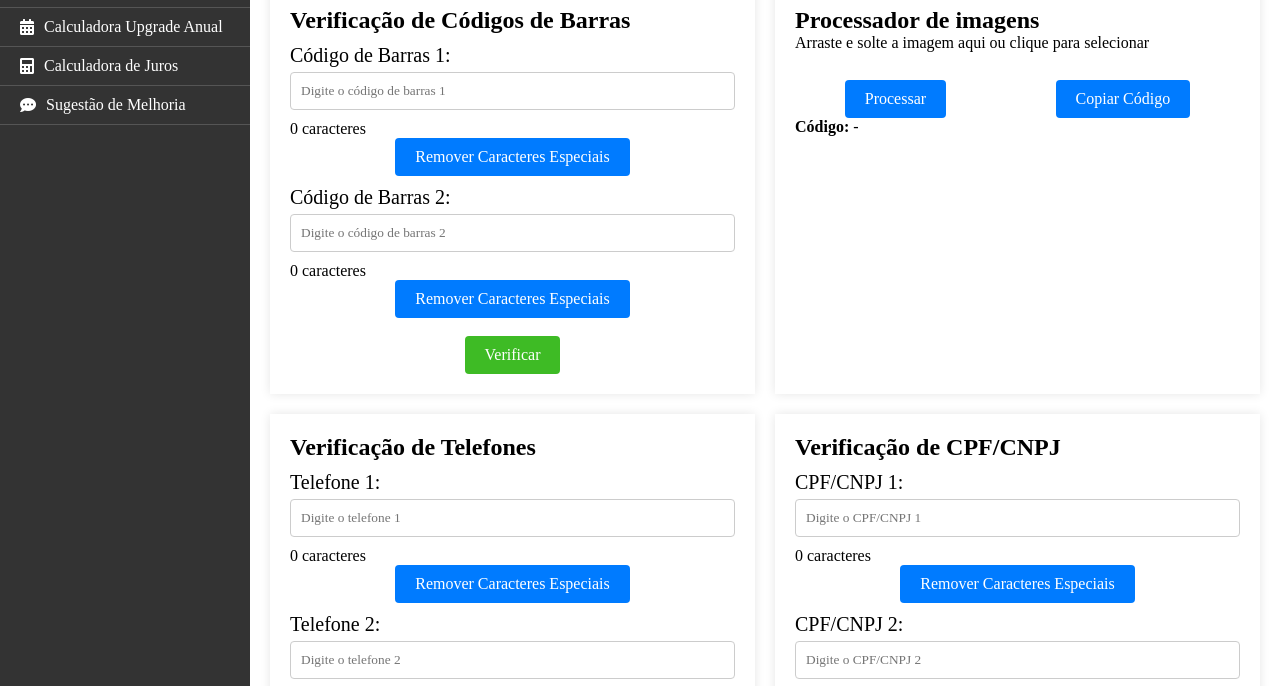
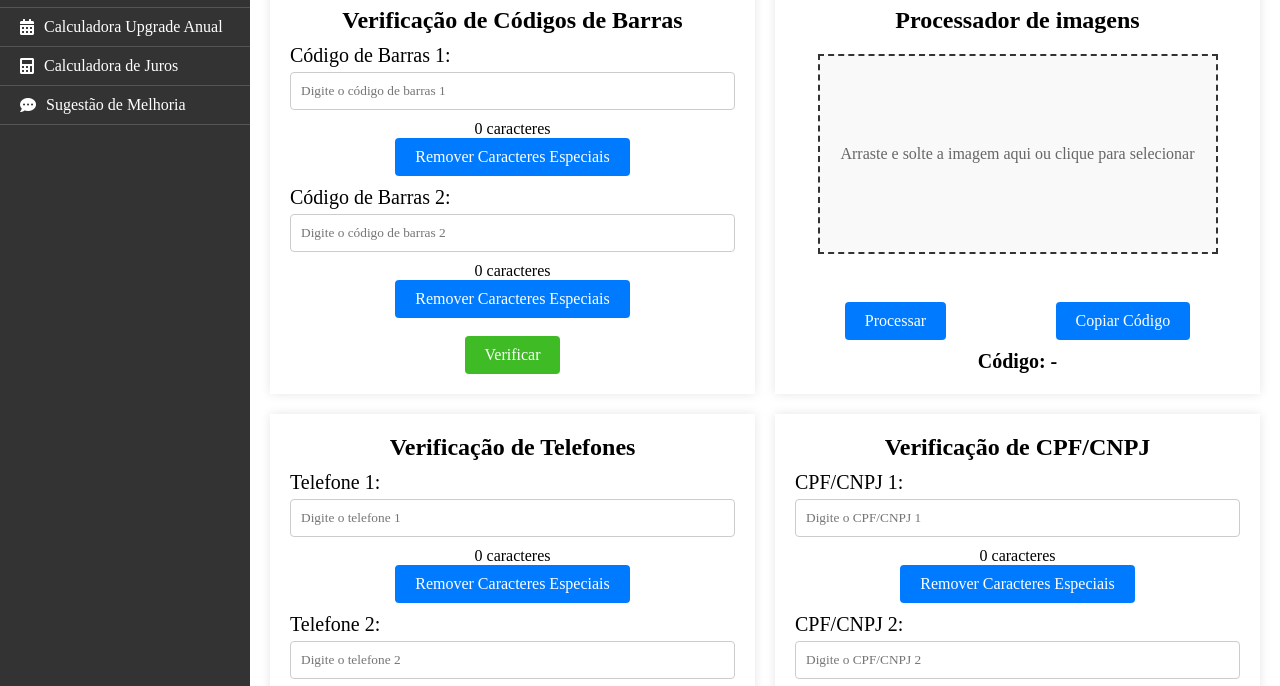
Before and after one commit to EuSouWill/simplesFerramentas, a website: page front-end/html/verificador.html in a window 1280 px wide. Shown: the part 90-776 px from the top of the page. Drawn offline with Linux system fonts and the light colour scheme.

Commit message:
feat: processar imagem em codigo de barras

```diff
--- a/front-end/css/style.css
+++ b/front-end/css/style.css
@@ -69,6 +69,36 @@ main {
     box-shadow: 0 0 10px rgba(0, 0, 0, 0.1);
 }
 
+body { text-align: center; font-family: Arial, sans-serif; }
+#dropArea {
+    width: 100%;
+    max-width: 400px;
+    height: 200px;
+    border: 2px dashed #333;
+    display: flex;
+    align-items: center;
+    justify-content: center;
+    margin: 20px auto;
+    background-color: #f9f9f9;
+    cursor: pointer;
+    color: #666;
+}
+#dropArea.hover {
+    background-color: #e0e0e0;
+}
+#preview {
+    width: 100%;
+    max-width: 400px;
+    margin: auto;
+    display: none;
+    border: 2px solid #333;
+}
+#codigo {
+    font-size: 20px;
+    font-weight: bold;
+    margin-top: 10px;
+}
+
 h1 {
     text-align: center;
     margin: 10px;
```
